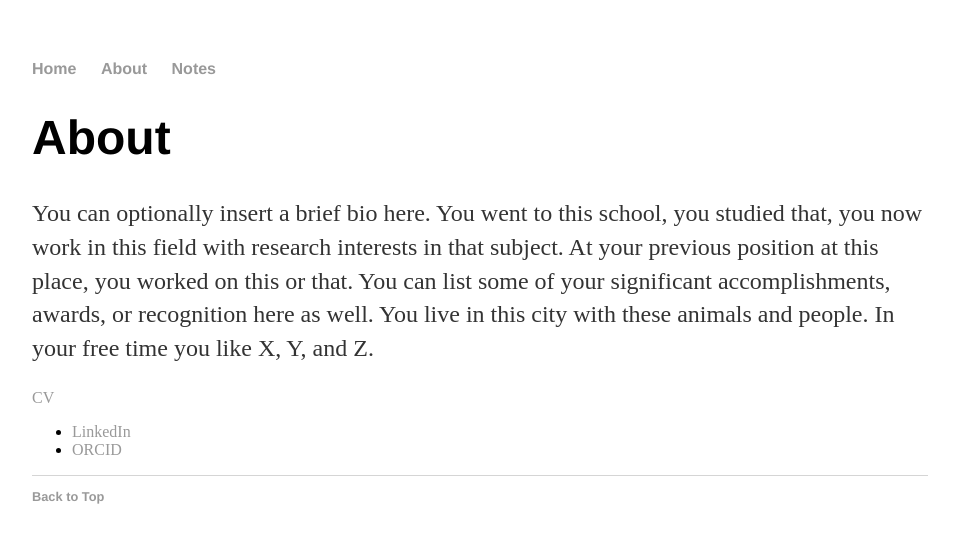
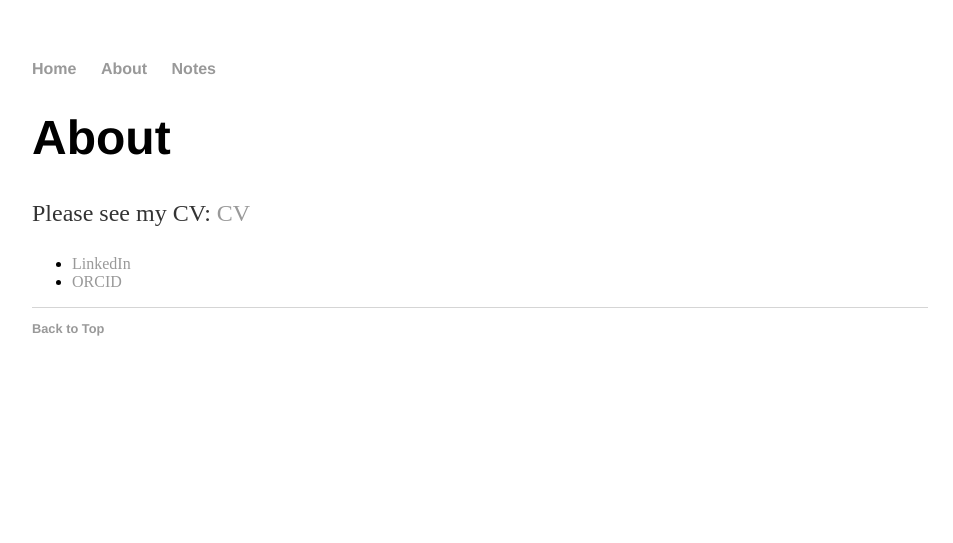
Before and after one commit to mrrezaie/mrrezaie.github.io, a Jekyll site: the page built from about/index.html, in a window 1280 px wide. Shown: the top 543 px of the page, without its empty margins (160-1113 px from the left). Built offline with Jekyll 4.4.1, drawn with Linux system fonts in a browser that asks for light colours.

Commit message:
Update index.html

```diff
--- a/about/index.html
+++ b/about/index.html
@@ -5,8 +5,8 @@ title: About me
 
 <div>
 	<h1>About</h1>
-	<p>You can optionally insert a brief bio here. You went to this school, you studied that, you now work in this field with research interests in that subject. At your previous position at this place, you worked on this or that. You can list some of your significant accomplishments, awards, or recognition here as well. You live in this city with these animals and people. In your free time you like X, Y, and Z.</p>
-	<a href="cv.html">CV</a>
+	<p>Please see my CV: <a href="cv.html" target="_blank" rel="noopener noreferrer">CV</a> </p>
+
 
 	<ul class="contacts">
 		<li><a href="https://www.linkedin.com/in/mohammadreza-rezaie-66185017b/" target="_blank" rel="noopener noreferrer">LinkedIn</a></li>
```
